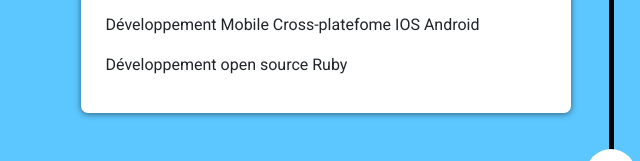
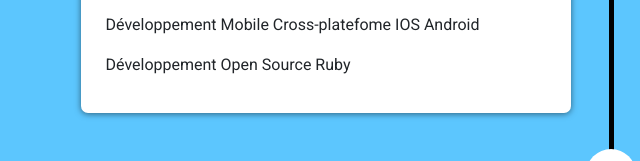
Before and after one commit to AndreaBeyer/PublicCV, a plain HTML site: page index.html in a window 1280 px wide. Shown: the part 1653-1814 px from the top of the page, 29-669 px from the left. Drawn offline with nearby package versions, Linux system fonts and the light colour scheme.

Commit message:
Update index.html

```diff
--- a/index.html
+++ b/index.html
@@ -132,7 +132,7 @@
                                 </div>
                                 <div class="timeline-body">
                                     <p>Développement Mobile Cross-platefome IOS Android</p>
-                                    <p>Développement open source Ruby</p>
+                                    <p>Développement Open Source Ruby</p>
                                 </div>
                             </div>
                         </div>
```
